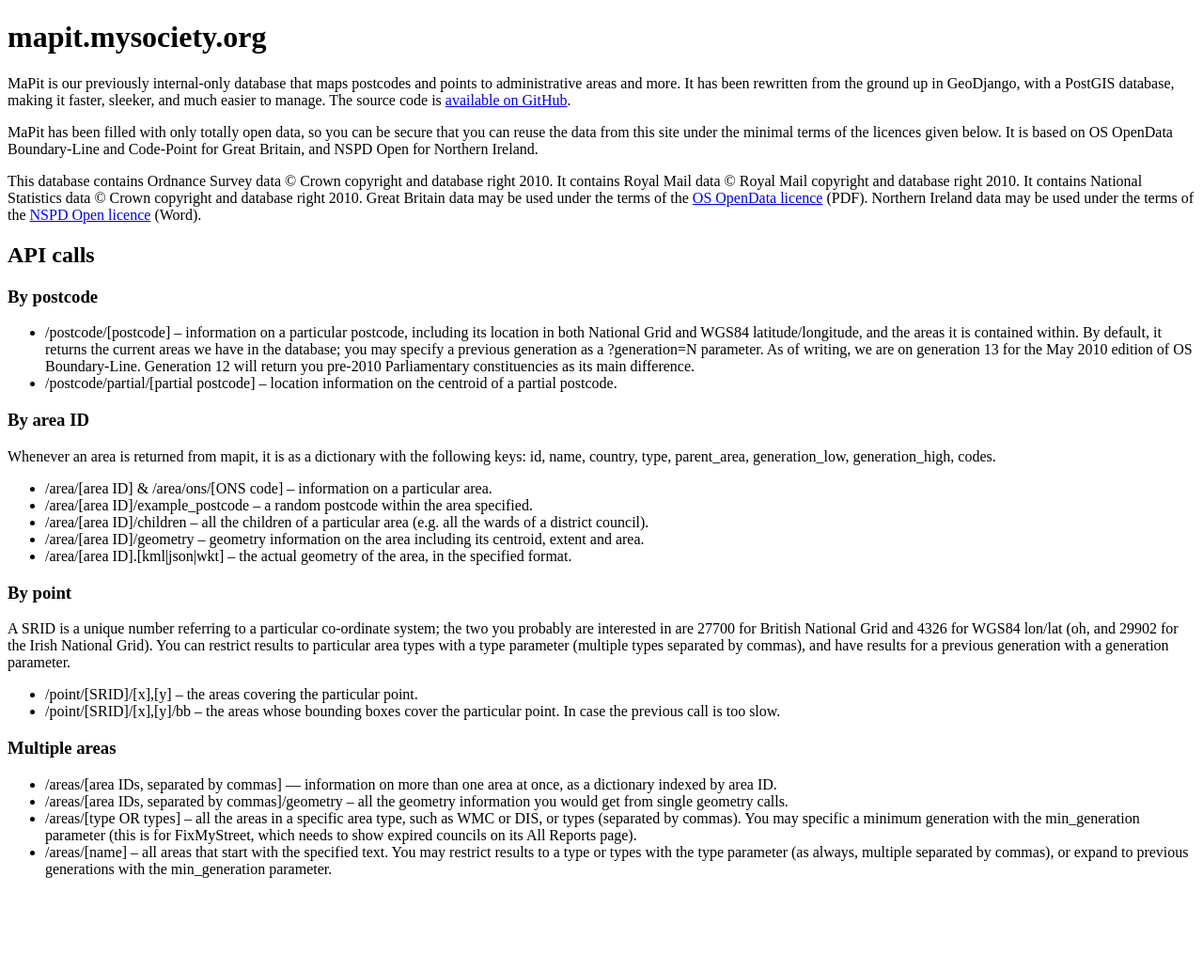
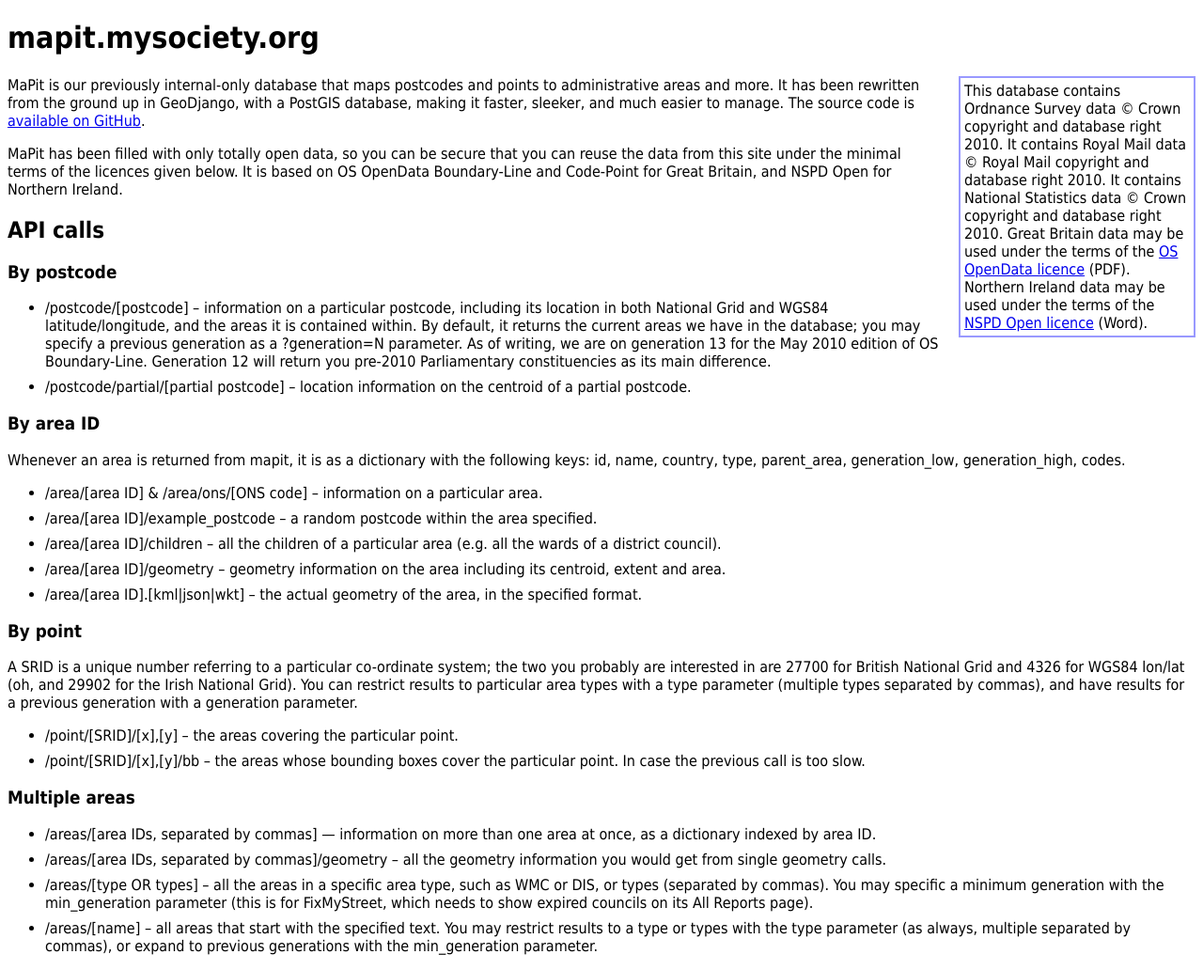
Before and after one commit to mysociety/mapit, a Django app: template pylib/mapit/templates/index.html in a window 1280 px wide. Shown: the whole page at 94% size. Before the commit the page ends 934 px from the top, so only its background shows below. Run offline with Django 3.2, Linux system fonts and the light colour scheme; the template is opened without the code that fills it, so the values that code supplies are empty; parts of the project's set-up code (start-up, migrations or seed data) failed here and were passed over.

Commit message:
Bit of style.

```diff
--- a/pylib/mapit/templates/index.html
+++ b/pylib/mapit/templates/index.html
@@ -4,11 +4,30 @@
 <meta http-equiv="Content-Type" content="text/html; charset=utf-8">
 <title>MaPit</title>
 <style type="text/css">
+body {
+    font-family: Tahoma, Geneva, sans-serif;
+}
+li {
+    margin-bottom: 0.5em;
+}
+#copyright {
+    float: right;
+    width: 15em;
+    border: solid 2px #9999ff;
+    padding: 0.25em;
+    margin: 0 0 1em 1em;
+}
 </style>
 </head>
 <body>
 
 <h1>mapit.mysociety.org</h1>
+
+<p id="copyright">This database contains Ordnance Survey data © Crown copyright and database right 2010.
+It contains Royal Mail data © Royal Mail copyright and database right 2010.
+It contains National Statistics data © Crown copyright and database right 2010.
+Great Britain data may be used under the terms of the <a href="http://www.ordnancesurvey.co.uk/oswebsite/opendata/licence/">OS OpenData licence</a> (PDF).
+Northern Ireland data may be used under the terms of the <a href="http://www.ons.gov.uk/about-statistics/geography/products/geog-products-postcode/nspd/nspd-open-licence.doc">NSPD Open licence</a> (Word).
 
 <p>MaPit is our previously internal-only database that maps postcodes and
 points to administrative areas and more. It has been rewritten from the ground
@@ -20,12 +39,6 @@ href="http://github.com/mysociety/mapit">available on GitHub</a>.
 you can reuse the data from this site under the minimal terms of the licences
 given below. It is based on OS OpenData Boundary-Line and Code-Point for Great
 Britain, and NSPD Open for Northern Ireland.
-
-<p>This database contains Ordnance Survey data © Crown copyright and database right 2010.
-It contains Royal Mail data © Royal Mail copyright and database right 2010.
-It contains National Statistics data © Crown copyright and database right 2010.
-Great Britain data may be used under the terms of the <a href="http://www.ordnancesurvey.co.uk/oswebsite/opendata/licence/">OS OpenData licence</a> (PDF).
-Northern Ireland data may be used under the terms of the <a href="http://www.ons.gov.uk/about-statistics/geography/products/geog-products-postcode/nspd/nspd-open-licence.doc">NSPD Open licence</a> (Word).
 
 <h2>API calls</h2>
 
```
